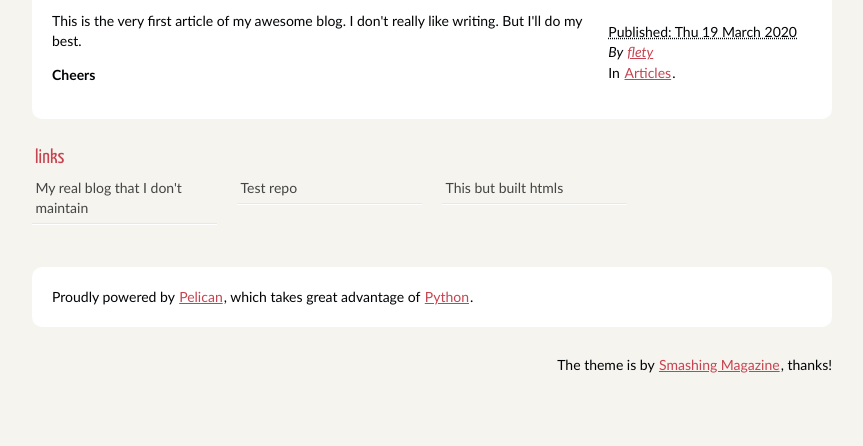
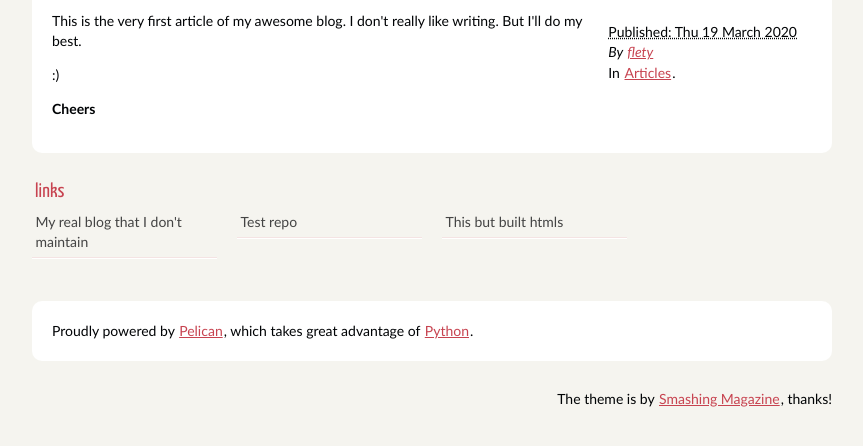
Before and after one commit to flety/flety.github.io, a plain HTML site: page author/flety.html in a window 1280 px wide. Shown: the part 216-662 px from the top of the page, without its empty margins (208-1071 px from the left). Drawn offline with Linux system fonts and the light colour scheme; files whose address does not match are found by name.

Commit message:
[Deploy] Deploy Fri Apr 10 17:25:22 UTC 2020

```diff
--- a/author/flety.html
+++ b/author/flety.html
@@ -30,6 +30,7 @@
 
 </footer><!-- /.post-info --><p>This is the very first article of my awesome blog.
 I don't really like writing. But I'll do my best.</p>
+<p>:)</p>
 <p><strong>Cheers</strong></p>                </article>
             </aside><!-- /#featured -->
         <section id="extras" class="body">
```
Also changed, not shown: category/articles.html (+1 -0 lines), index.html (+1 -0 lines), my-first-article.html (+1 -0 lines).
